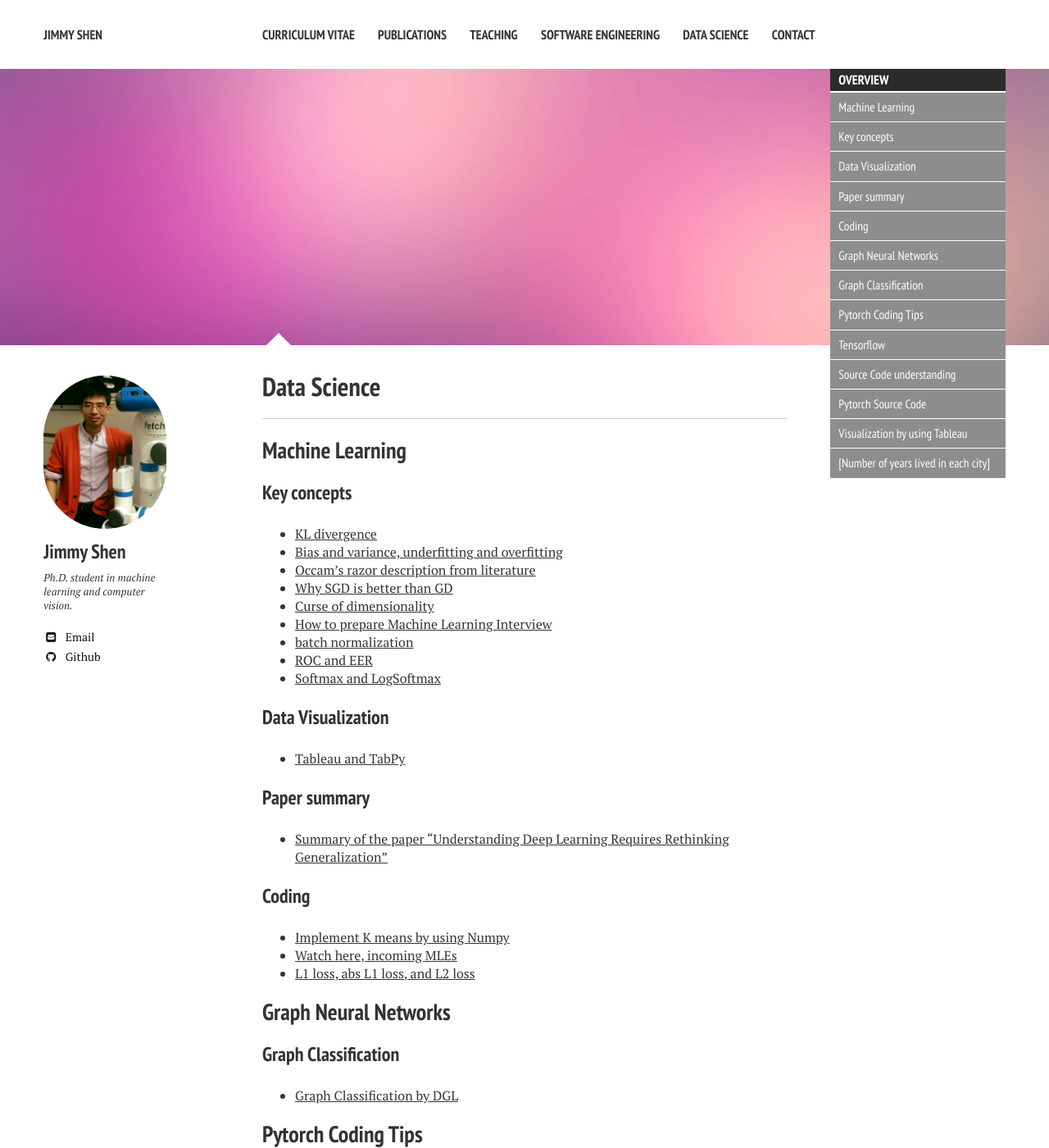
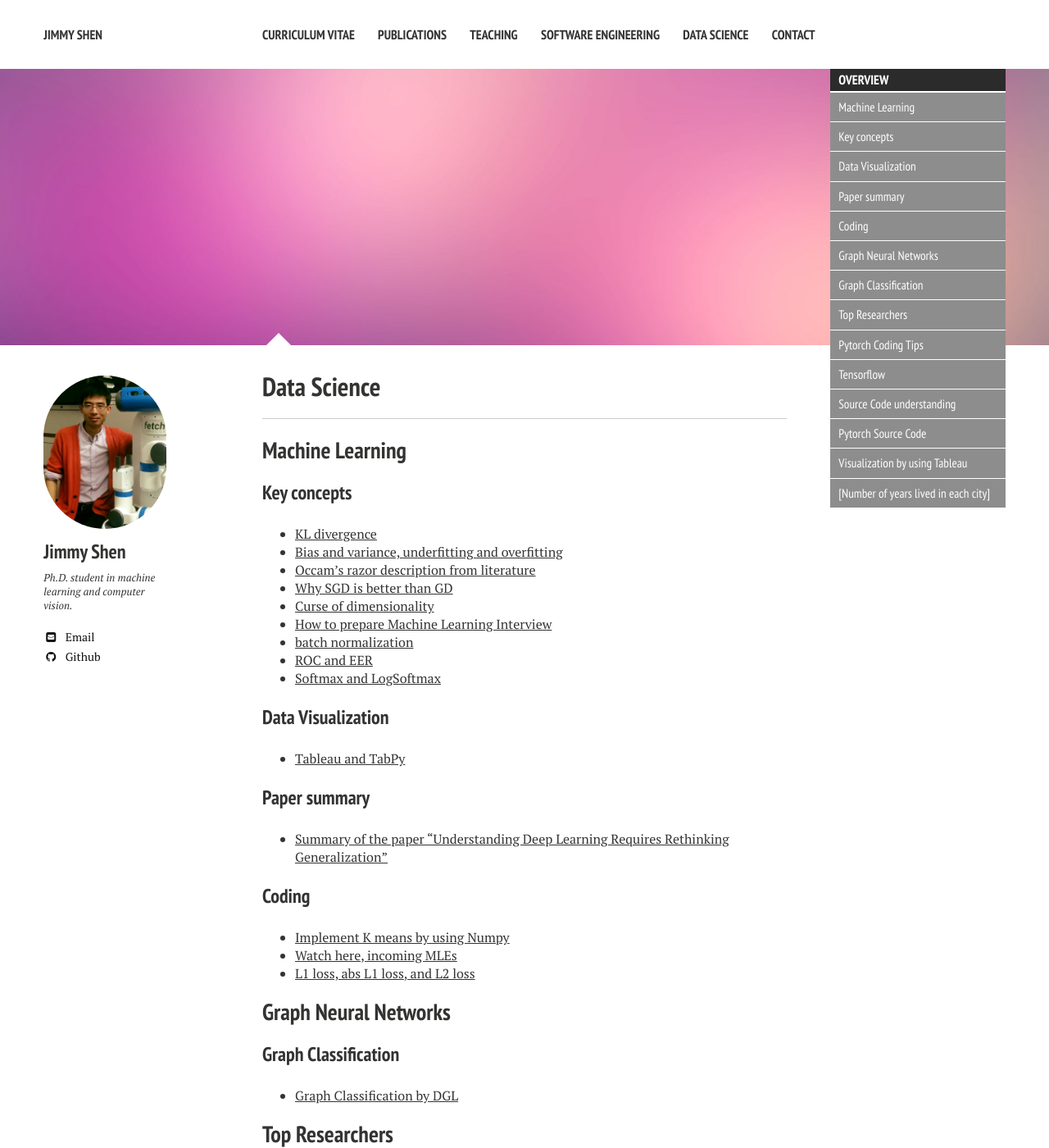
Before and after one commit to xiaokeshen/xiaokeshen.github.io, a Jekyll site: the page built from DataScience/index.md, in a window 1280 px wide and 1400 px high. Shown: the whole window at 82% size. Built offline with Jekyll 4.4.1, drawn with Linux system fonts in a browser that asks for light colours; nearby versions of some CDN libraries.

Commit message:
Add top researchers

```diff
--- a/DataScience/index.md
+++ b/DataScience/index.md
@@ -46,6 +46,9 @@
 ### Graph Classification
 - [Graph Classification by DGL](https://medium.com/@jim.morris.shen/tutorial-of-graph-classification-by-dgl-75baa9478c16?source=friends_link&sk=44b0c49061390ab9ae946f1b8b9a0f6e)
 
+## Top Researchers
+- [Top researchers](https://jimmy-shen.medium.com/top-researchers-8cf9b3696a3a)
+
 ## Pytorch Coding Tips
 - [Pytorch Model transfer](https://medium.com/@jim.morris.shen/pytorch-model-transfer-b0657879791d?source=friends_link&sk=8faae22b738d72c38bcb1dc0613f55c0)
 - [Pytorch freeze part of the layers](https://medium.com/@jim.morris.shen/pytorch-freeze-part-of-the-layers-4554105e03a6?source=friends_link&sk=20df07ebc5848050e68efe27b03ad37f)
```
